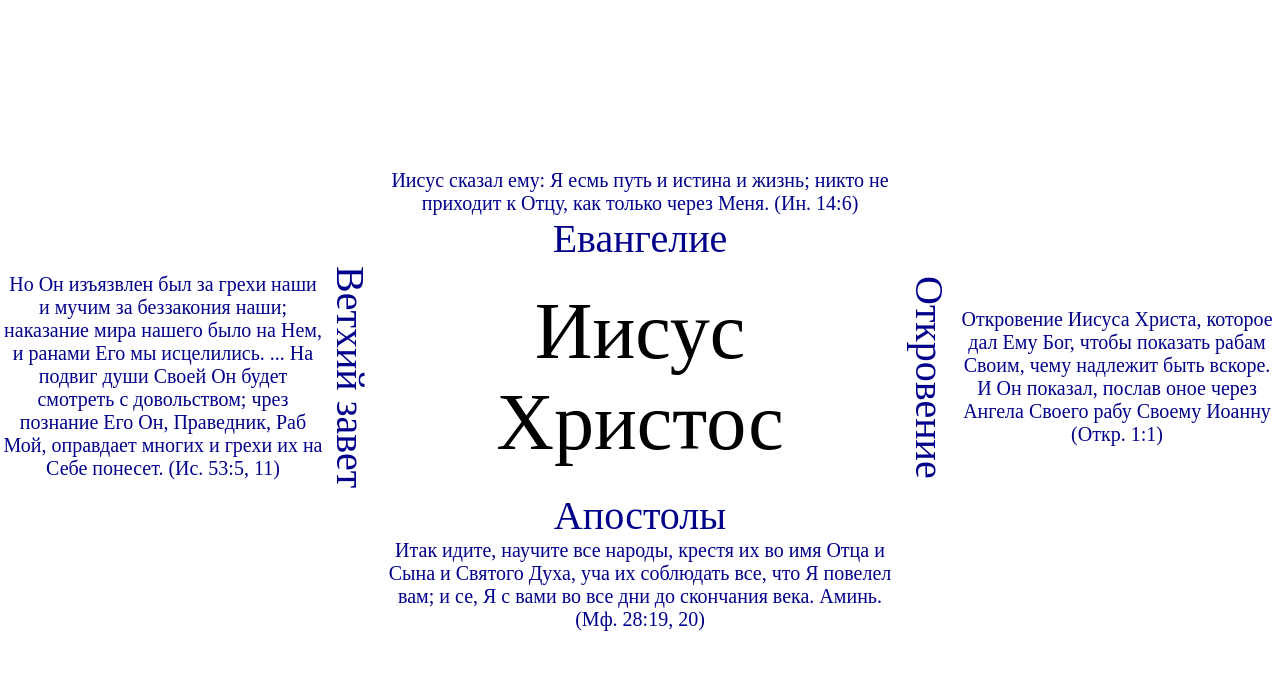
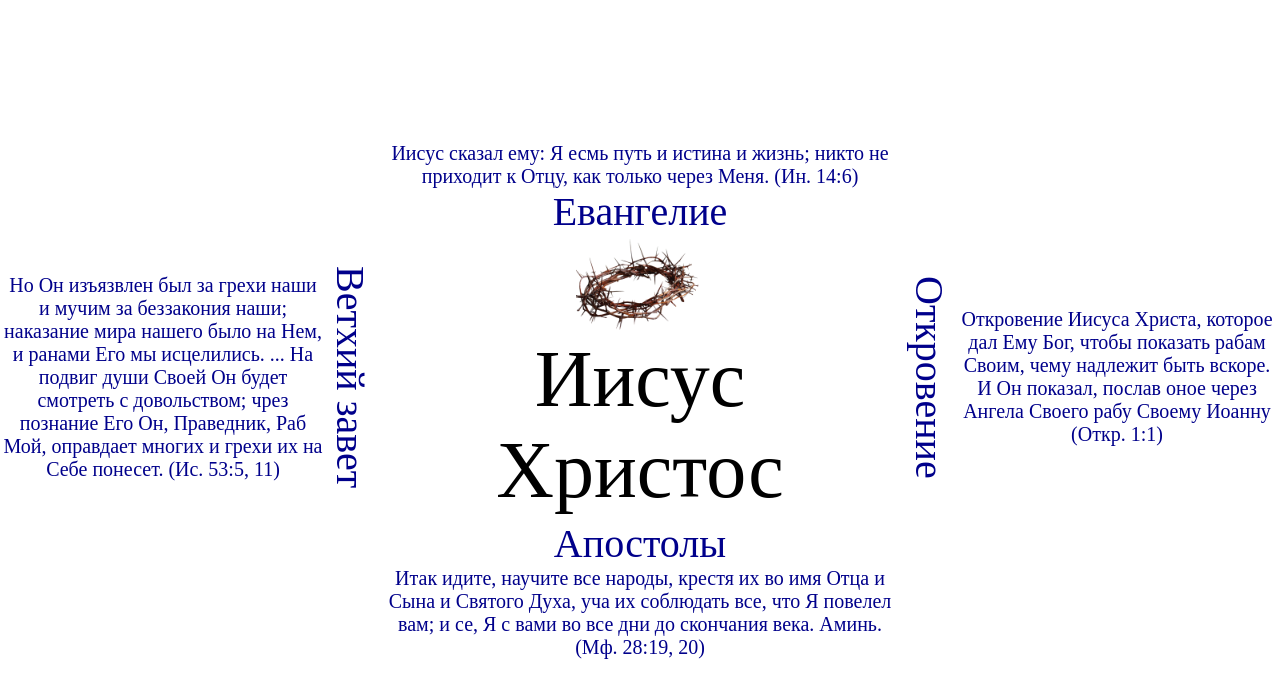
Before and after one commit to karnauhov/theword, a Vue app: page /#/home in a window 1280 px wide. Shown: the top 698 px of the page. Built offline with nearby package versions, Linux system fonts and the light colour scheme.

Commit message:
Changes in home page

```diff
--- a/src/views/Home.vue
+++ b/src/views/Home.vue
@@ -34,6 +34,7 @@
               </transition>
             </td>
             <td align="center">
+              <img src="/assets/thorns.png" v-on:click="goStart()" style="{ width: 128px; height: 91px; cursor: pointer;}">
               <div class="non-select" v-on:click="goStart()" :style="{ fontSize: hugeFontSize + 'px' }">{{ name }}</div>
               <div class="non-select" v-on:click="goStart()" :style="{ fontSize: hugeFontSize + 'px' }">{{ title }}</div>
             </td>
@@ -154,10 +155,12 @@ export default {
     this.handleWindowResize();
   },
   beforeMount() {
-    setTimeout(() => this.showOld = true, 3000);
-    setTimeout(() => this.showGospel = true, 1500);
-    setTimeout(() => this.showActs = true, 1500);
-    setTimeout(() => this.showRevelation = true, 3000);
+    setTimeout(() => {
+      this.showOld = true;
+      this.showGospel = true;
+      this.showActs = true;
+      this.showRevelation = true;
+    }, 2000);
   },
   beforeDestroy() {
     window.removeEventListener('resize', this.handleWindowResize);
```
Also changed, not shown: public/assets/thorns.png (added), src/assets/paper.jpg (deleted).
